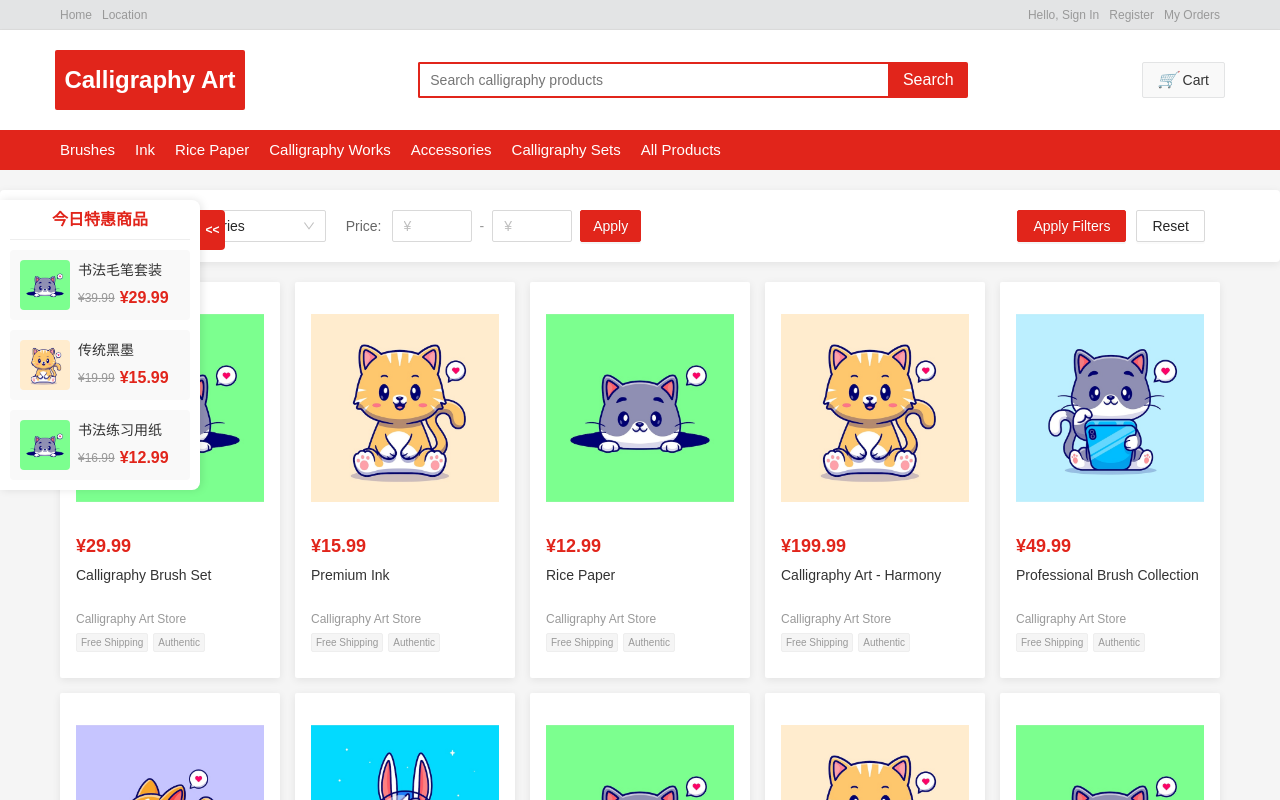
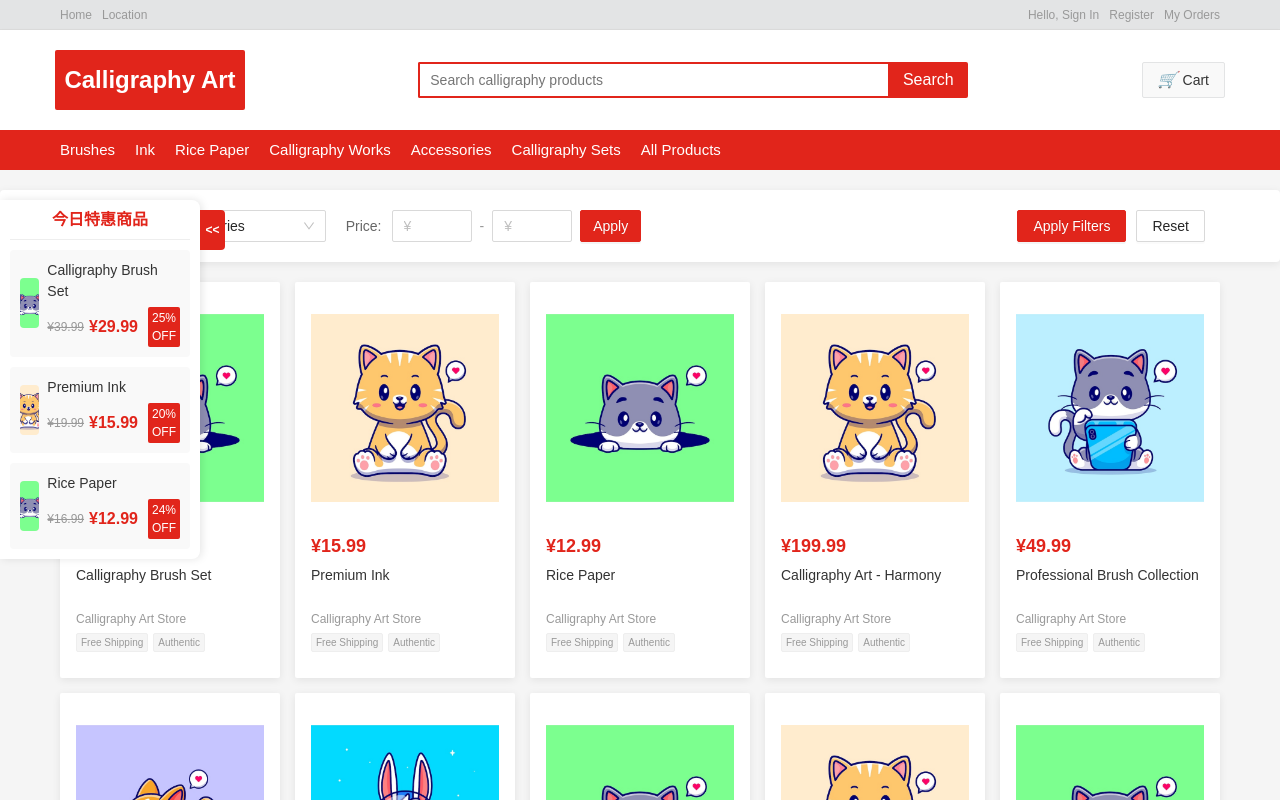
Before and after one commit to yzw0905/autest, a Vue app in the folder calligraphy-frontend/: page /products in a window 1280 px wide. Shown: the top 800 px of the page. Built offline with nearby package versions, Linux system fonts and the light colour scheme.

Commit message:
修复优惠商品滑窗的三个问题：1.使用replace解决点击跳转问题 2.添加折扣标签 3.使用英文商品名称

```diff
--- a/calligraphy-frontend/src/components/PromotionSidebar.vue
+++ b/calligraphy-frontend/src/components/PromotionSidebar.vue
@@ -15,6 +15,7 @@
             <div class="item-price">
               <span class="original-price">¥{{ item.originalPrice }}</span>
               <span class="current-price">¥{{ item.price }}</span>
+              <span class="discount-tag">{{ item.discount }}</span>
             </div>
           </div>
         </div>
@@ -38,27 +39,27 @@ export default {
     const promotionItems = ref([
       {
         productId: 1,
-        productName: '书法毛笔套装',
+        productName: 'Calligraphy Brush Set',
         price: 29.99,
         originalPrice: 39.99,
         imagePath: '/images/products/product1.jpg',
-        discount: '7.5折'
+        discount: '25% OFF'
       },
       {
         productId: 2,
-        productName: '传统黑墨',
+        productName: 'Premium Ink',
         price: 15.99,
         originalPrice: 19.99,
         imagePath: '/images/products/product2.jpg',
-        discount: '8折'
+        discount: '20% OFF'
       },
       {
         productId: 3,
-        productName: '书法练习用纸',
+        productName: 'Rice Paper',
         price: 12.99,
         originalPrice: 16.99,
         imagePath: '/images/products/product3.jpg',
-        discount: '7.6折'
+        discount: '24% OFF'
       }
     ]);
 
@@ -67,7 +68,8 @@ export default {
     };
 
     const viewProductDetails = (productId) => {
-      router.push(`/products/${productId}`);
+      // 使用 replace 而不是 push，以确保在同一产品详情页内点击也能正常跳转
+      router.replace(`/products/${productId}`);
     };
 
     return {
@@ -203,4 +205,13 @@ export default {
   font-weight: bold;
   color: var(--primary-color);
 }
+
+.discount-tag {
+  font-size: 12px;
+  background-color: var(--primary-color);
+  color: white;
+  padding: 2px 4px;
+  border-radius: 2px;
+  margin-left: 5px;
+}
 </style>
```
Also changed, not shown: 1 other file (tests, documents, lock files or other folders).
